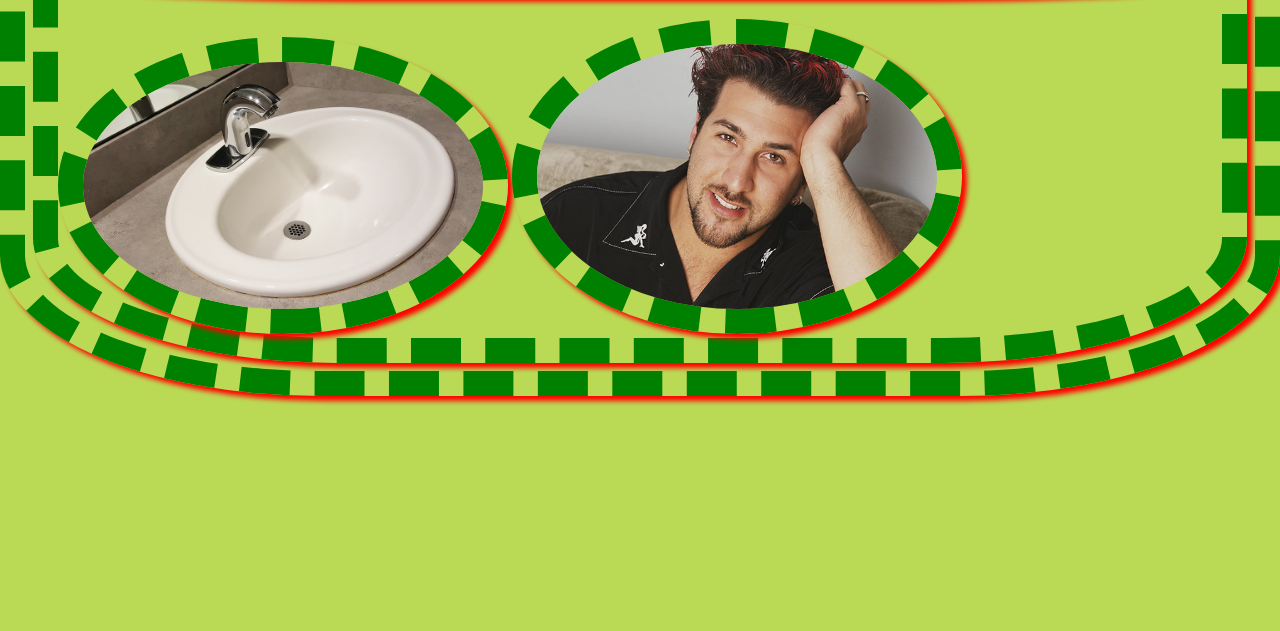
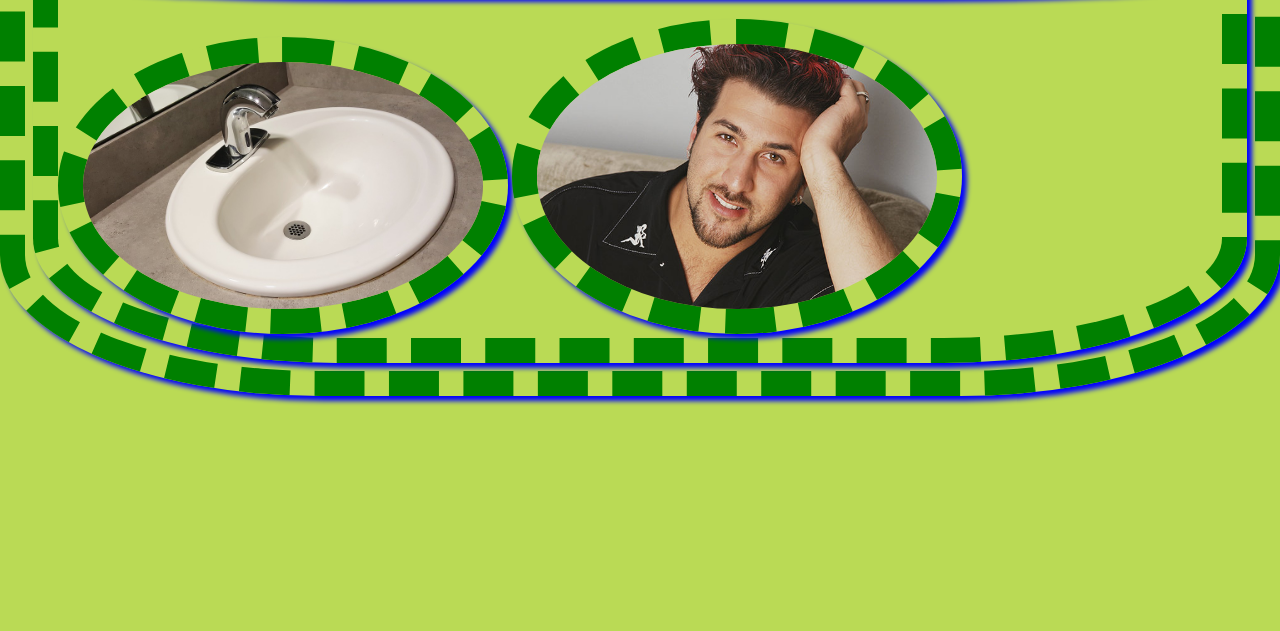
Before and after one commit to risky-clicks/project5, a plain HTML site: page index.html in a window 1280 px wide. Shown: the part 169-800 px from the top of the page. Drawn offline with Linux system fonts and the light colour scheme.

Commit message:
updated some essential project stylez

```diff
--- a/styles/style.css
+++ b/styles/style.css
@@ -1,7 +1,7 @@
 * {
 	border: 25px dashed green;
 	border-radius: 25%;
-	box-shadow: 5px 5px 5px red;
+	box-shadow: 5px 5px 5px blue;
 }
 body {
 	background: #bada55;
```
